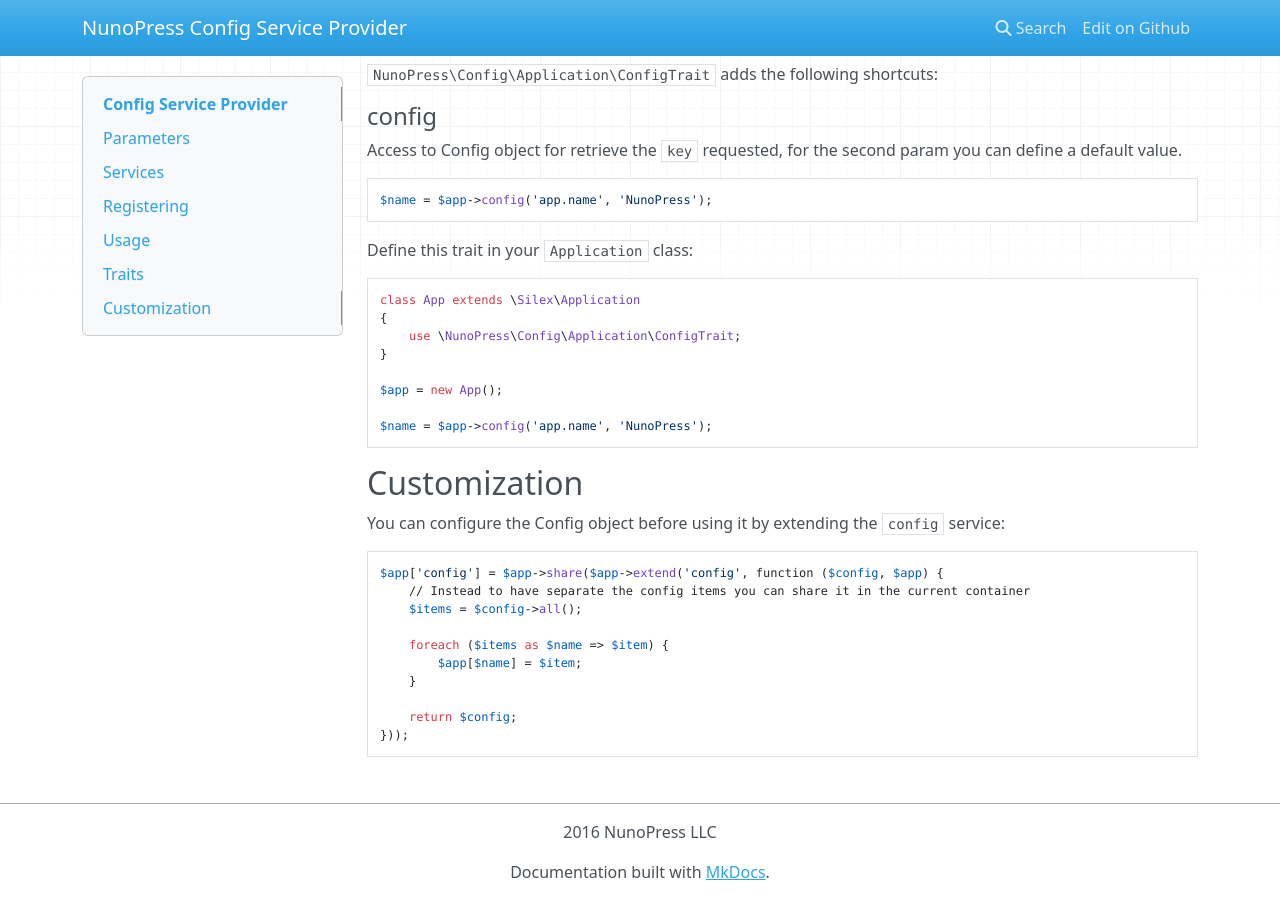
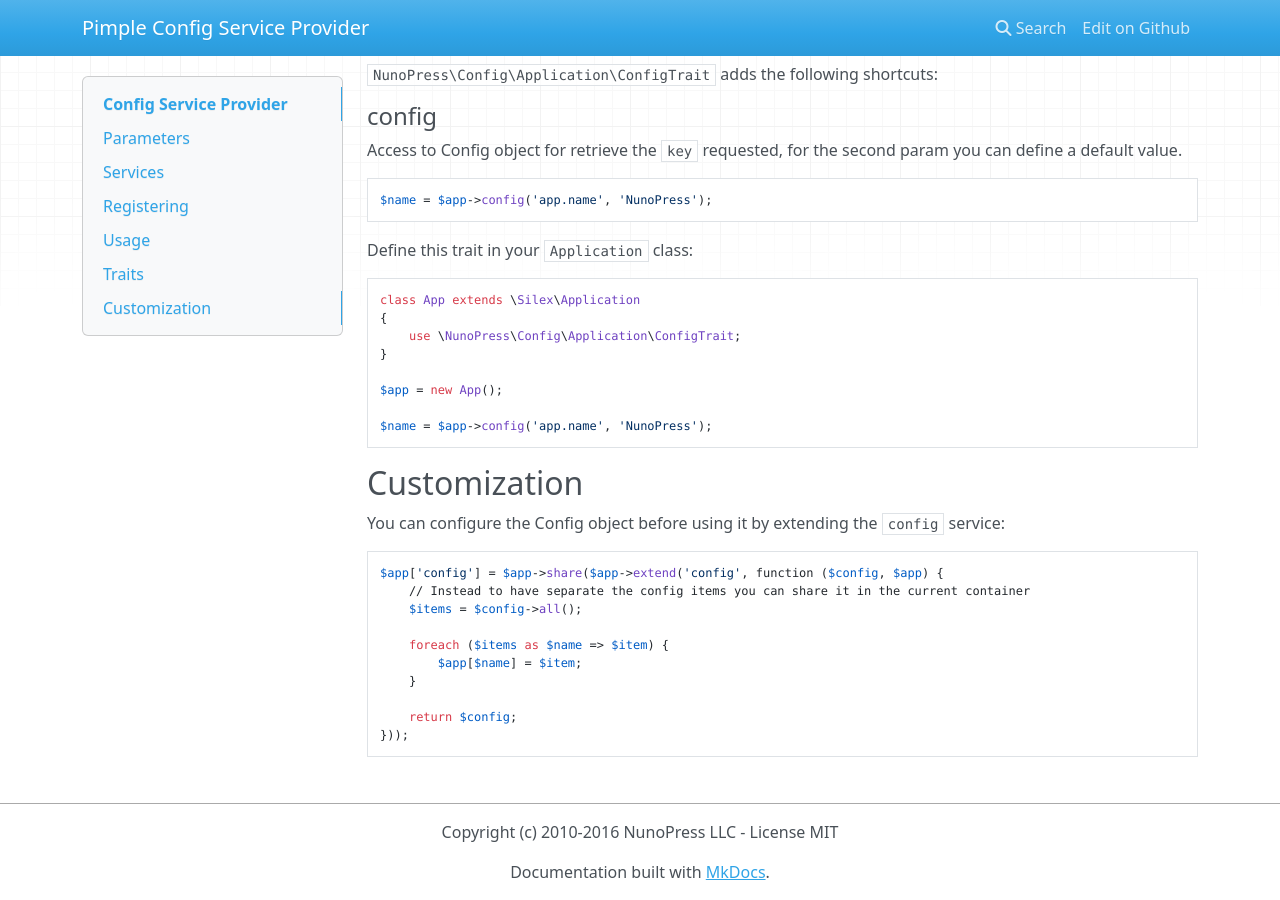
Before and after one commit to nunopress/silex-config-service-provider, an MkDocs documentation site: the page built from docs/index.md, in a window 1280 px wide and 900 px high, scrolled down 2250 px. Built offline with MkDocs 1.6.1, drawn with Linux system fonts in a browser that asks for light colours; nearby versions of some CDN libraries.

Commit message:
Refactoring class names and release

```diff
--- a/mkdocs.yml
+++ b/mkdocs.yml
@@ -1,11 +1,11 @@
-site_name: NunoPress Config Service Provider
-site_description: Config Service Provider based on Illuminate Config package for Silex Microframework or any Pimple Container project's.
+site_name: Pimple Config Service Provider
+site_description: Pimple Config Service Provider based on Illuminate Config package for Silex Microframework or any Pimple Container project's.
 site_author: http://nunopress.com
 
 repo_name: Github
-repo_url: https://github.com/nunopress/config-service-provider
+repo_url: https://github.com/nunopress/pimple-config-service-provider
 
-copyright: 2016 NunoPress LLC
+copyright: Copyright (c) 2010-2016 NunoPress LLC - License MIT
 
 markdown_extensions:
   - admonition
```
Also changed, not shown: README.md (+3 -3 lines), composer.json (+7 -7 lines), 2 other files.
